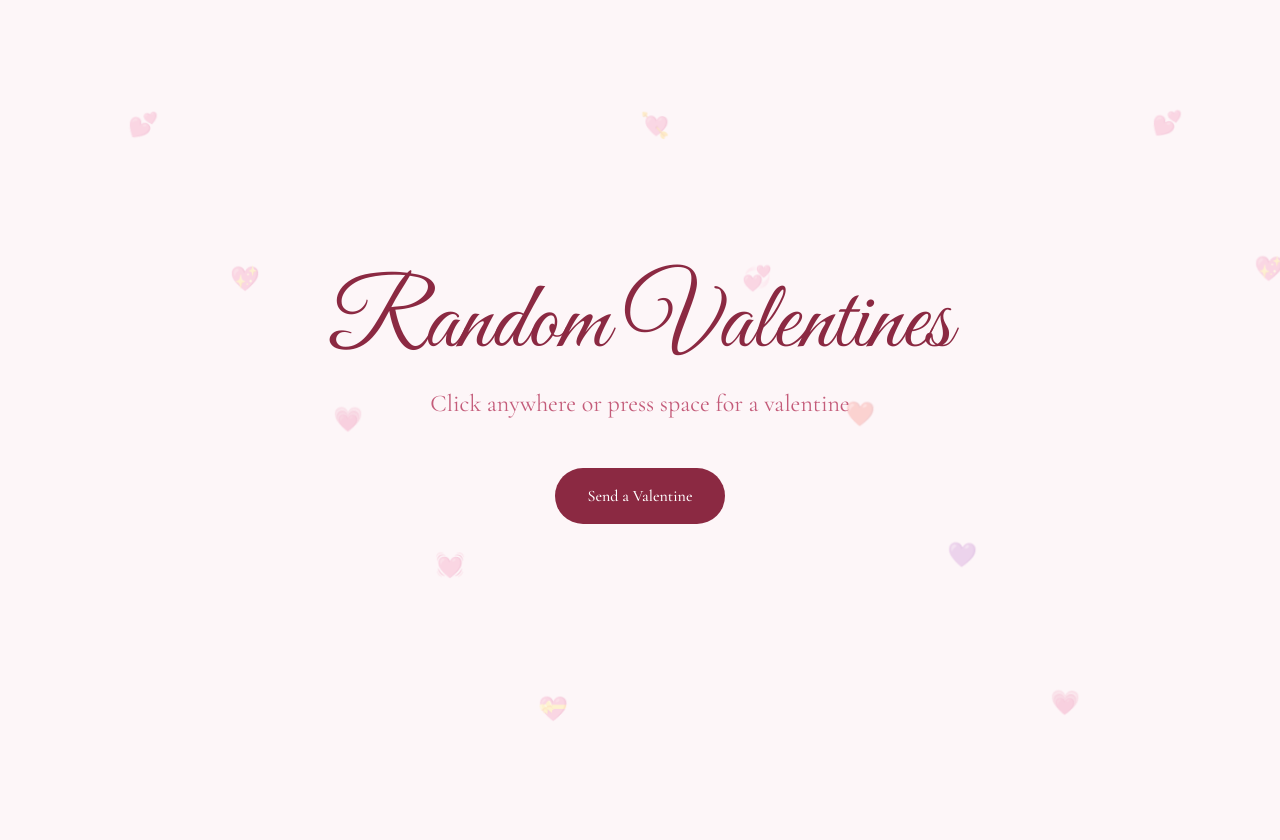
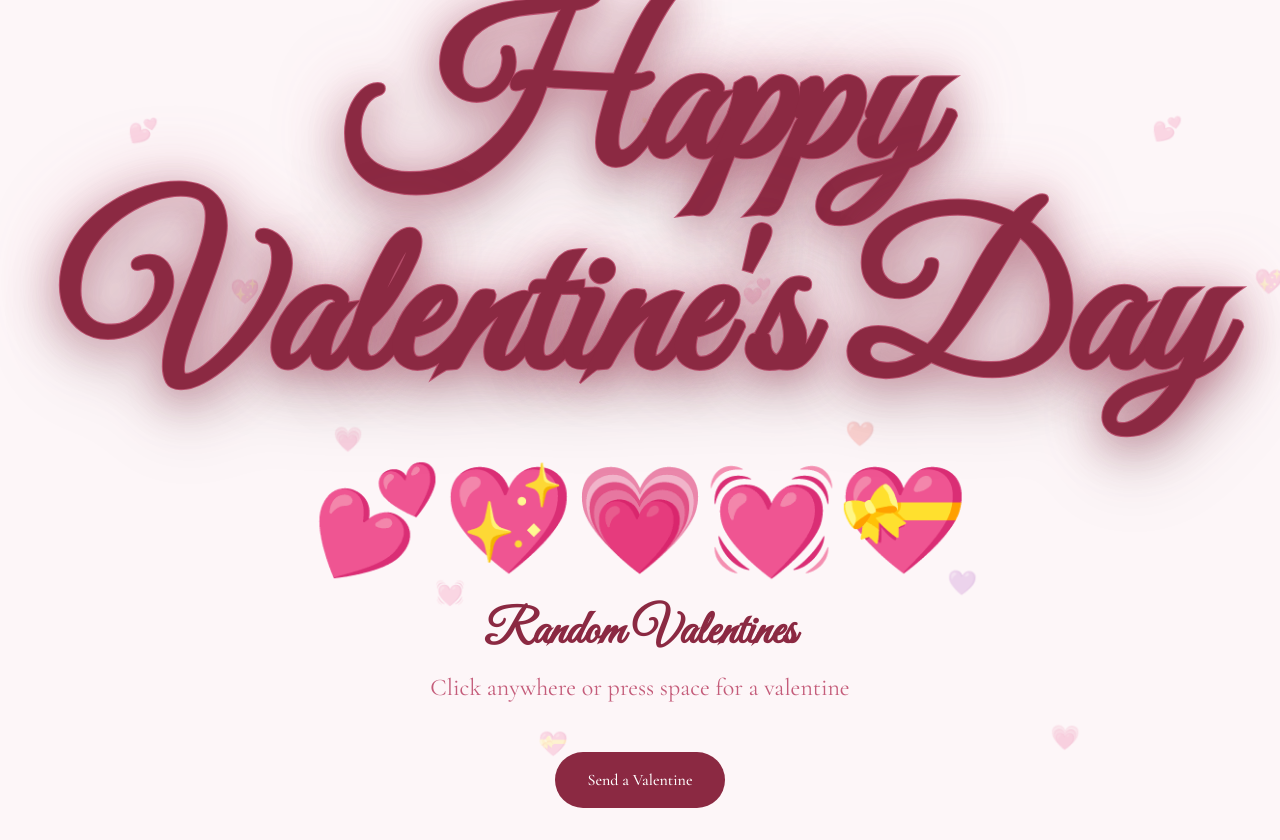
Before and after one commit to soooooooot/treehacks-agent-repo, a Next.js app: page / in a window 1280 px wide. Before the commit the page ends 800 px from the top, so only its background shows below. Built offline with nearby package versions, Linux system fonts and the light colour scheme.

Commit message:
fix: Update the existing "Happy Valentine's Day" text/banner to make it MUCH

```diff
--- a/app/page.tsx
+++ b/app/page.tsx
@@ -140,12 +140,30 @@ export default function Home() {
 
       {/* Hero area */}
       <div className="relative z-10 flex min-h-screen flex-col items-center justify-center px-6 py-8">
-        <h1
-          className="mb-4 text-6xl font-[family-name:var(--font-display)] text-[#8b2942] md:text-8xl"
+        {/* MASSIVE Happy Valentine's Day Banner */}
+        <div className="mb-8 text-center animate-heart-beat">
+          <h1
+            className="text-[64px] sm:text-[96px] md:text-[128px] lg:text-[160px] xl:text-[192px] font-black leading-none text-[#8b2942] drop-shadow-2xl"
+            style={{
+              fontFamily: "var(--font-display)",
+              textShadow: "0 8px 32px rgba(139, 41, 66, 0.4), 0 0 60px rgba(196, 92, 122, 0.6)",
+              WebkitTextStroke: "2px #c45c7a",
+              paintOrder: "stroke fill",
+            }}
+          >
+            Happy Valentine&apos;s Day
+          </h1>
+          <div className="mt-4 text-[48px] sm:text-[64px] md:text-[80px] lg:text-[96px]">
+            💕💖💗💓💝
+          </div>
+        </div>
+
+        <h2
+          className="mb-4 text-4xl font-bold text-[#8b2942] md:text-5xl"
           style={{ fontFamily: "var(--font-display)" }}
         >
           Random Valentines
-        </h1>
+        </h2>
         <p className="mb-12 text-center text-xl text-[#c45c7a] md:text-2xl">
           Click anywhere or press space for a valentine
         </p>
```
